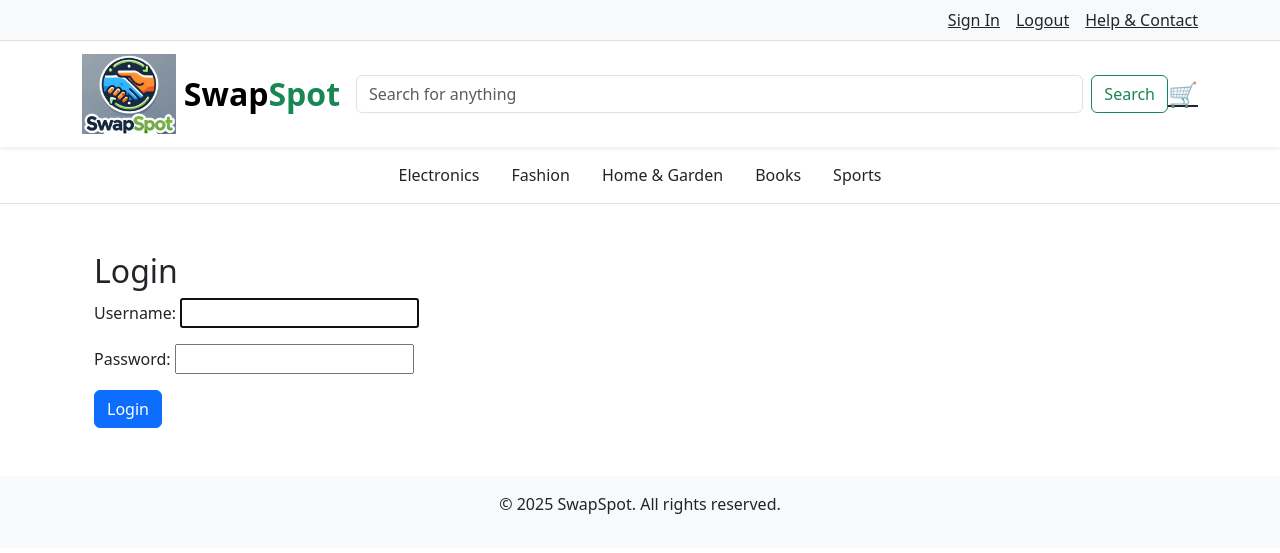
After one commit to tati1904/swapspot, a Django app: page /accounts/login/ in a window 1280 px wide. The commit adds this page. Shown: the top 553 px of the page. Run offline with Django 5.2, Linux system fonts and the light colour scheme; some libraries are stand-ins or nearby versions.

Commit message:
Enable Django login and logout system

```diff
--- a/listings/templates/listings/base.html
+++ b/listings/templates/listings/base.html
@@ -16,8 +16,8 @@
     <div class="container d-flex justify-content-end">
       <!-- <a href="{% url 'login' %}" class="me-3 text-dark">Sign In</a> -->
       <!-- <a href="{% url 'register' %}" class="me-3 text-dark">Register</a> -->
-      <a href="#" class="me-3 text-dark">Sign In</a>
-      <a href="#" class="me-3 text-dark">Register</a>
+      <a href="{% url 'login' %}" class="me-3 text-dark">Sign In</a>
+<a href="{% url 'logout' %}" class="me-3 text-dark">Logout</a>
       <a href="#" class="text-dark">Help & Contact</a>
     </div>
   </nav>
--- a/swapspot/urls.py
+++ b/swapspot/urls.py
@@ -1,7 +1,9 @@
 from django.contrib import admin
 from django.urls import path, include
+
 
 urlpatterns = [
     path('admin/', admin.site.urls),
     path('', include('listings.urls')),
+    path('accounts/', include('django.contrib.auth.urls')),  # ✅ Enables login/logout
 ]
--- /dev/null
+++ b/templates/registration/login.html
@@ -0,0 +1,11 @@
+{% extends 'listings/base.html' %}
+{% block content %}
+<div class="container mt-5">
+    <h2>Login</h2>
+    <form method="post">
+        {% csrf_token %}
+        {{ form.as_p }}
+        <button type="submit" class="btn btn-primary">Login</button>
+    </form>
+</div>
+{% endblock %}
```
Also changed, not shown: templates/registration/logged_out.html (added, +7 -0 lines).
